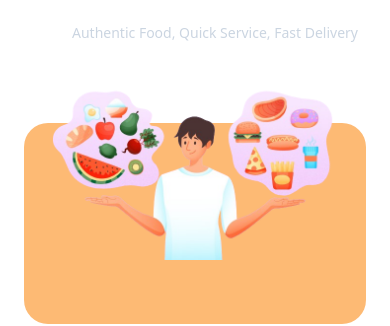
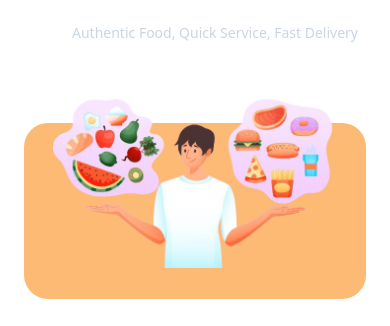
Before and after one commit to TamannaTahsin1/pti-restro, a React (Vite) app: page / in a window 390 px wide. Shown: the part 161-487 px from the top of the page. Built offline with nearby package versions, Linux system fonts and the light colour scheme.

Commit message:
added readme file

```diff
--- a/src/Component/Banner/Banner.jsx
+++ b/src/Component/Banner/Banner.jsx
@@ -11,8 +11,8 @@ const Banner = () => {
             Authentic Food, Quick Service, Fast Delivery
           </p>
         </div>
-        <div className="flex-1 bg-orange-300 lg:bg-transparent rounded-3xl mt-20 mb-10 px-5">
-          <img src={img} className='relative -top-16 lg:-top-0' alt="" />
+        <div className="flex-1 h-44 lg:h-full bg-orange-300 lg:bg-transparent rounded-3xl mt-20 mb-10 px-5">
+          <img src={img} className='relative -top-14 lg:-top-0' alt="" />
         </div>
       </div>
     </div>
```
Also changed, not shown: 1 other file (tests, documents, lock files or other folders).
